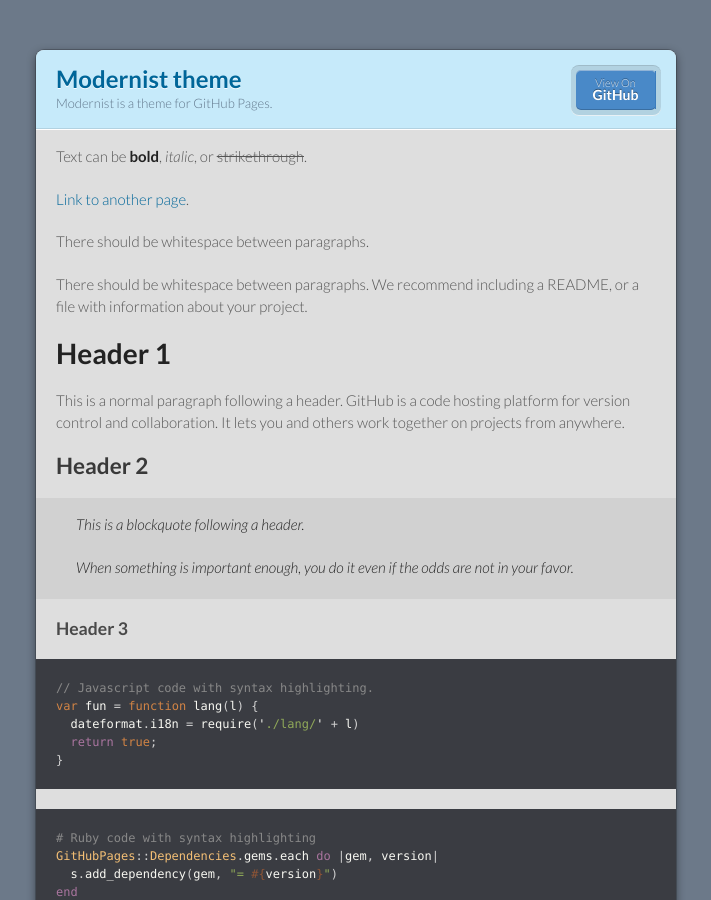
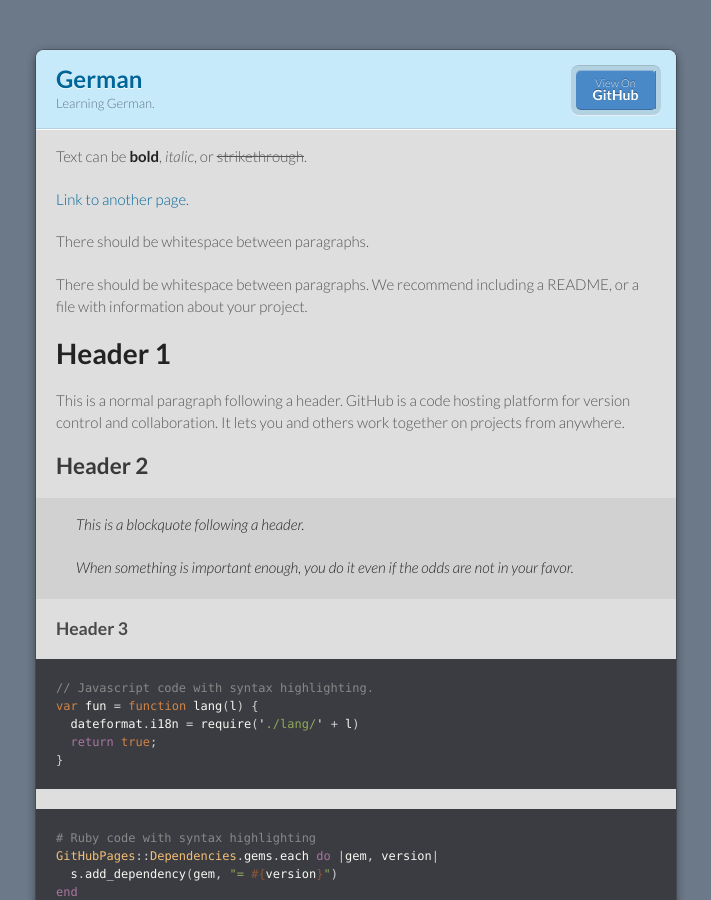
Before and after one commit to batesan/german, a Jekyll site: the page built from index.md, in a window 1280 px wide and 900 px high. Shown: the whole window, without its empty margins (284-995 px from the left). Built offline with Jekyll 4.4.1, drawn with Linux system fonts in a browser that asks for light colours.

Commit message:
rename headers

```diff
--- a/_config.yml
+++ b/_config.yml
@@ -1,5 +1,5 @@
-title: Modernist theme
-description: Modernist is a theme for GitHub Pages.
-show_downloads: false
+title: German
+description: Learning German.
+# show_downloads:
 google_analytics:
 theme: jekyll-theme-modernist
```
Also changed, not shown: 4 other files.
